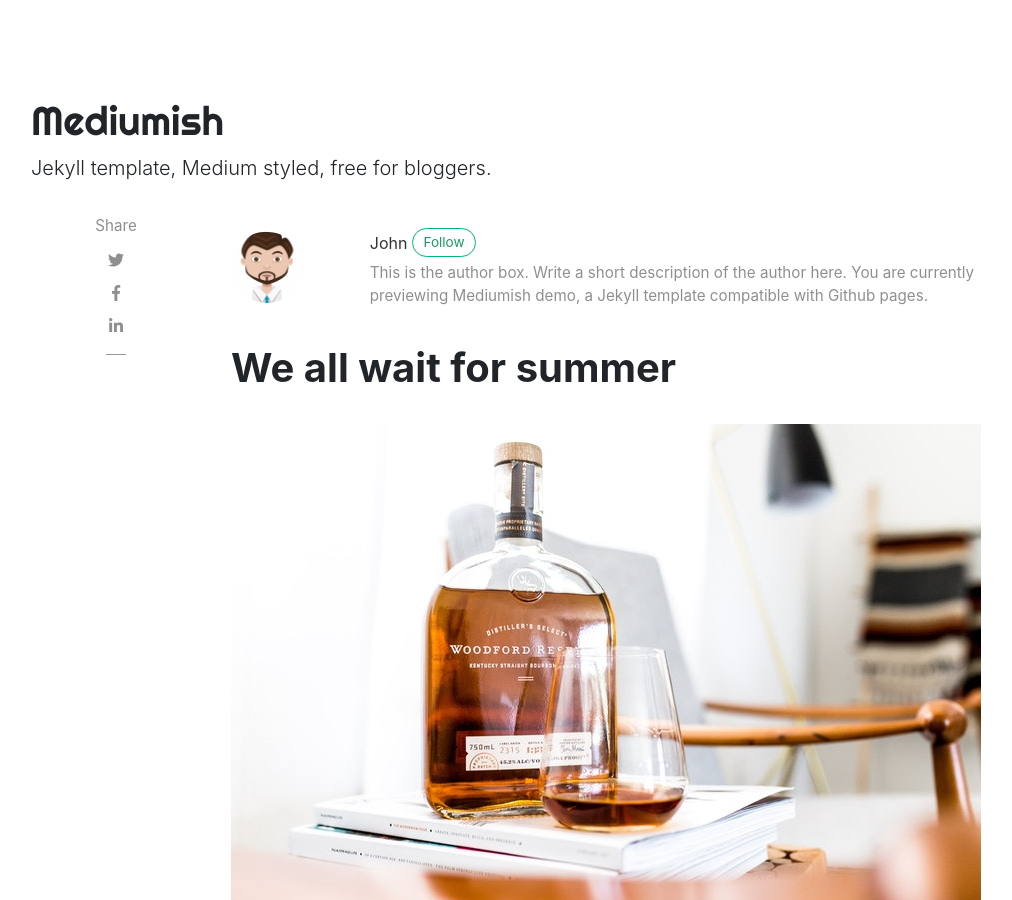
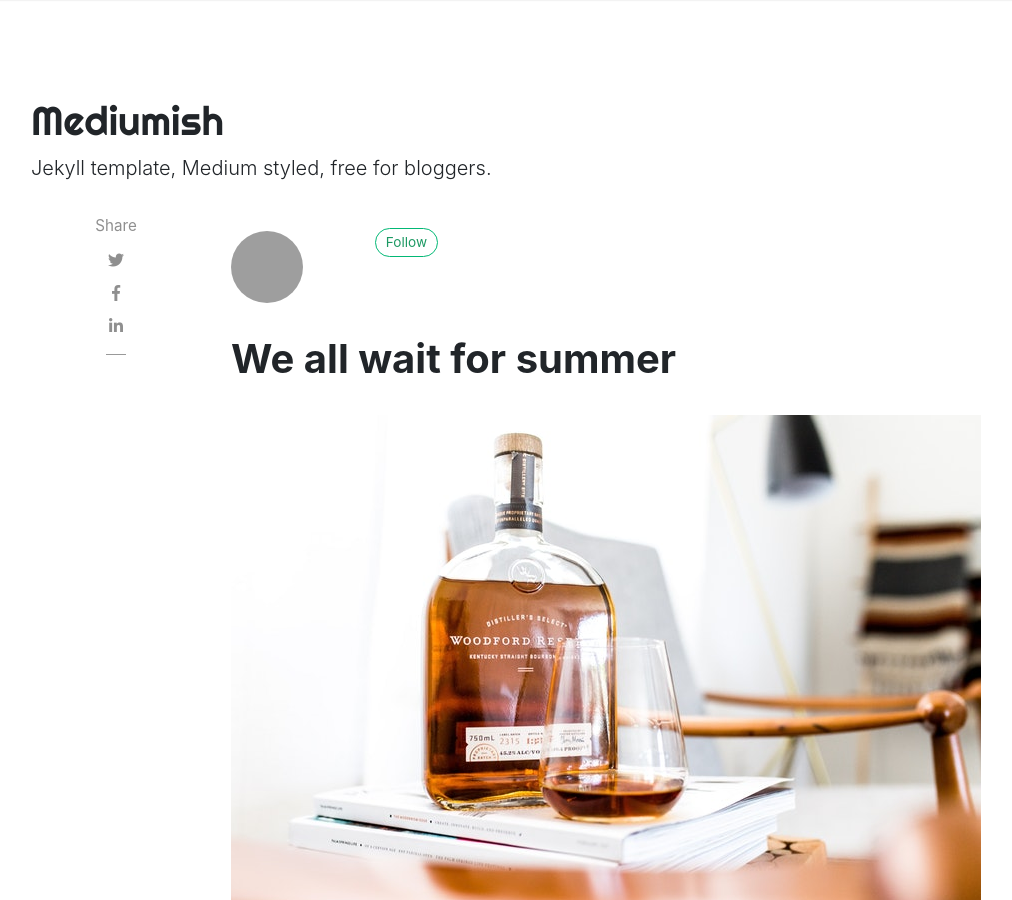
Before and after one commit to junlyang/shopping, a Jekyll site: the page built from _posts/2018-01-12-we-all-wait-for-summer.md, in a window 1280 px wide and 900 px high. Shown: the whole window, without its empty margins (54-1066 px from the left). Built offline with Jekyll 4.4.1, drawn with Linux system fonts in a browser that asks for light colours; nearby versions of some CDN libraries; comment, search, counter and statistics services are not loaded; grey boxes are pictures that could not be loaded.

Commit message:
config 세팅

```diff
--- a/_config.yml
+++ b/_config.yml
@@ -13,27 +13,18 @@
 
 # Authors
 authors:
-  sal:
-    name: Sal
-    display_name: Sal
+  junlyang:
+    name: junlyang
+    display_name: JL
     gravatar: e56154546cf4be74e393c62d1ae9f9d4
     email: eomlyang@naver.com
-    web:
+    web: https://junlyang.github.io/shopping/
     twitter:
-    description: "Author of Mediumish, a Bootstrap Medium styled template available for WordPress, HTML, Ghost and Jekyll. You are currently previewing Jekyll template demo."
-  john:
-    name: John
-    display_name: John
-    avatar: 'assets/images/avatar.png'
-    gravatar: b1cc14991db7a456fcd761680bbc8f81
-    email: wowthemesnet@gmail.com
-    web: https://www.wowthemes.net
-    twitter: https://twitter.com/wowthemesnet
-    description: "This is the author box. Write a short description of the author here. You are currently previewing Mediumish demo, a Jekyll template compatible with Github pages."
+    description: "나와 같은 취향을 갖은 사람들을 위한 취향 저격 상품 추천 블로거입니다."
 
 # Plugins
 plugins:
-  - jekyll-paginate
+  - jekyll-paginate-v2
   - jekyll-sitemap
   - jekyll-feed
   - jekyll-seo-tag
@@ -48,7 +39,7 @@
     category: '/category/:name/'
 
 # Pagination
-paginate: 6
+paginate: 12
 paginate_path: /page:num/
 
 # Other
```
